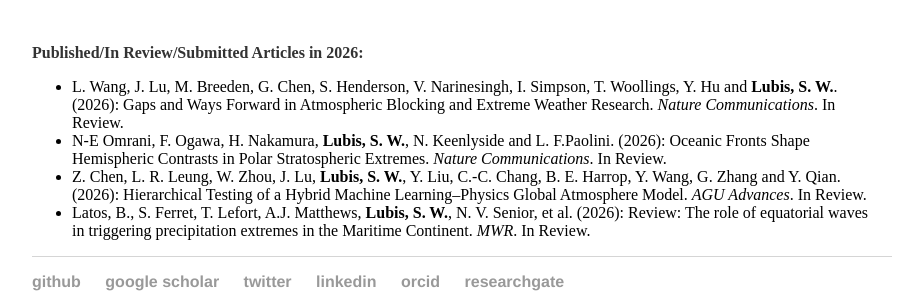
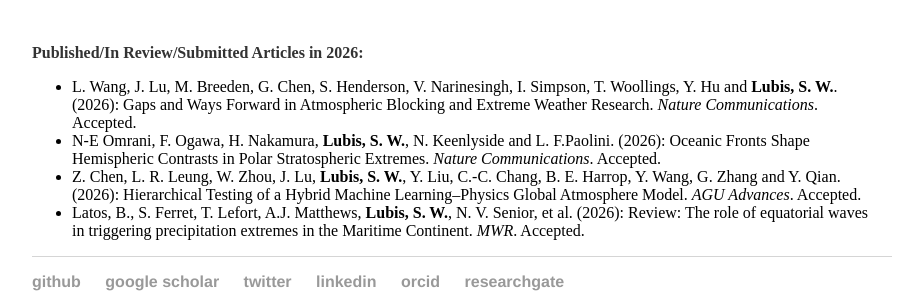
Before and after one commit to sandrolubis/sandrolubis.github.io, a Jekyll site: the page built from index.html, in a window 1280 px wide. Shown: the part 853-1157 px from the top of the page, without its empty margins (276-1176 px from the left). Built offline with Jekyll 4.4.1, drawn with Linux system fonts in a browser that asks for light colours.

Commit message:
Update index.html

```diff
--- a/index.html
+++ b/index.html
@@ -54,10 +54,10 @@ div.relative {
 
 	<p class="ex", style="padding-top:30px"><font size=3><b>Published/In Review/Submitted Articles in 2026:</b></p>
 		<ul class="ex">
-		<li> L. Wang, J. Lu, M. Breeden, G. Chen, S. Henderson, V. Narinesingh, I. Simpson, T. Woollings, Y. Hu and <b>Lubis, S. W.</b>. (2026): Gaps and Ways Forward in Atmospheric Blocking and Extreme Weather Research. <i>Nature Communications</i>. In Review.</li>
-		<li> N-E Omrani, F. Ogawa, H. Nakamura, <b>Lubis, S. W.</b>, N. Keenlyside and L. F.Paolini. (2026): Oceanic Fronts Shape Hemispheric Contrasts in Polar Stratospheric Extremes. <i>Nature Communications</i>. In Review.</li>
-		<li> Z. Chen, L. R. Leung, W. Zhou, J. Lu, <b>Lubis, S. W.</b>, Y. Liu, C.-C. Chang, B. E. Harrop, Y. Wang, G. Zhang and Y. Qian. (2026): Hierarchical Testing of a Hybrid Machine Learning–Physics Global Atmosphere Model. <i>AGU Advances</i>. In Review.</li>
-		<li> Latos, B., S. Ferret, T. Lefort, A.J. Matthews, <b>Lubis, S. W.</b>, N. V. Senior, et al. (2026): Review: The role of equatorial waves in triggering precipitation extremes in the Maritime Continent. <i>MWR</i>. In Review.</li>
+		<li> L. Wang, J. Lu, M. Breeden, G. Chen, S. Henderson, V. Narinesingh, I. Simpson, T. Woollings, Y. Hu and <b>Lubis, S. W.</b>. (2026): Gaps and Ways Forward in Atmospheric Blocking and Extreme Weather Research. <i>Nature Communications</i>. Accepted.</li>
+		<li> N-E Omrani, F. Ogawa, H. Nakamura, <b>Lubis, S. W.</b>, N. Keenlyside and L. F.Paolini. (2026): Oceanic Fronts Shape Hemispheric Contrasts in Polar Stratospheric Extremes. <i>Nature Communications</i>. Accepted.</li>
+		<li> Z. Chen, L. R. Leung, W. Zhou, J. Lu, <b>Lubis, S. W.</b>, Y. Liu, C.-C. Chang, B. E. Harrop, Y. Wang, G. Zhang and Y. Qian. (2026): Hierarchical Testing of a Hybrid Machine Learning–Physics Global Atmosphere Model. <i>AGU Advances</i>. Accepted.</li>
+		<li> Latos, B., S. Ferret, T. Lefort, A.J. Matthews, <b>Lubis, S. W.</b>, N. V. Senior, et al. (2026): Review: The role of equatorial waves in triggering precipitation extremes in the Maritime Continent. <i>MWR</i>. Accepted.</li>
 		</ul>
 
 </div>
```
